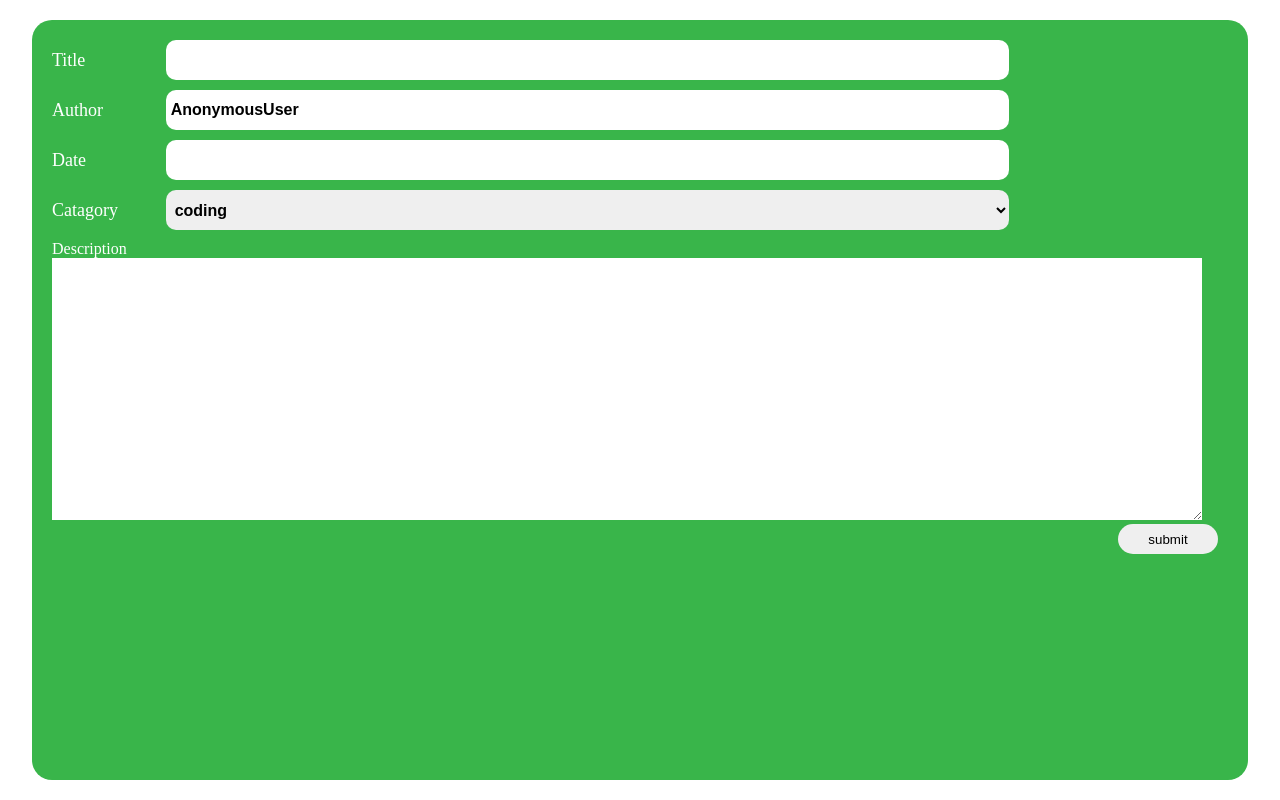
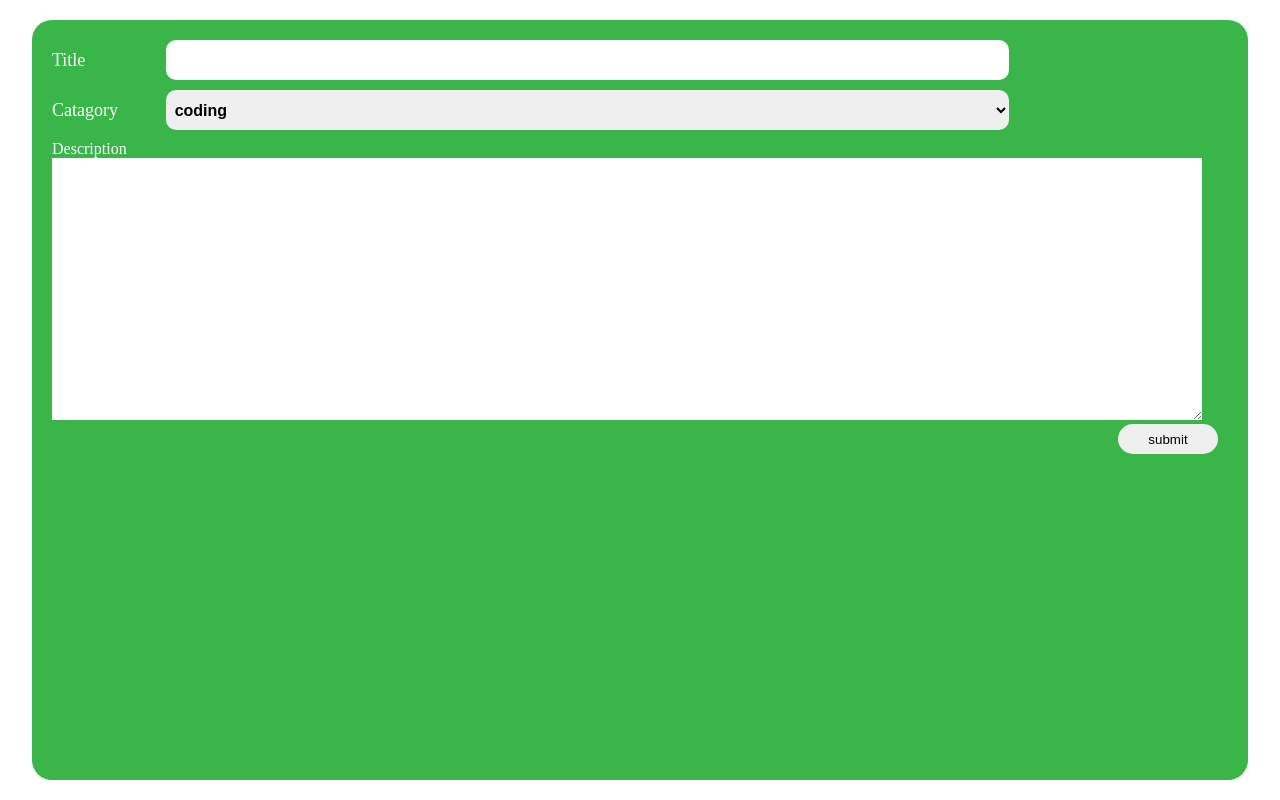
Before and after one commit to vidit-od/Blog-Website, a Django app: page /write_blog in a window 1280 px wide. Run offline with Django 3.2, Linux system fonts and the light colour scheme.

Commit message:
Write BLog complete

```diff
--- a/Post/views.py
+++ b/Post/views.py
@@ -57,11 +57,10 @@ def blogs(request):
 def write_blog(request):
     if request.method=="POST":
         title=request.POST["title"]
-        author=User
-        date=datetime.now()
+        author=request.user.username
+        date=(str(datetime.now()))[0:10]
         catagory=request.POST['catagory']
         Description=request.POST['Description']
-
         if title=='' or author=='' or date=='' or catagory=='' or Description=='':
            messages.info(request, 'empty fields')
            return redirect('write_blog')
@@ -70,6 +69,9 @@ def write_blog(request):
             messages.info(request, 'choose different title')
             return redirect('write_blog')
 
+        elif len(Description)<40 :
+            messages.info(request, 'Blog should be descriptive')
+            return redirect('write_blog')
         else:
             data= post.objects.create(title=title,author=author,date=date,catagory=catagory,description=Description)
             data.save()
--- a/templates/write_blog.html
+++ b/templates/write_blog.html
@@ -10,22 +10,17 @@
 <body>
     <main>
         <div class="write_blog">
+            {% for message in messages %}
+                {{message}}
+            {% endfor %}
             <form action="" method="POST">
                 {% csrf_token %}
                 <div class="fields">
                     <label> Title</label>
                     <input type="text" name="title">
+                </div>
 
-                </div>
-                <div class="fields">
-                    <label> Author</label>
-                    <input type="text" name="author" value="{{user}}">
 
-                </div>
-                <div class="fields">
-                    <label> Date</label>
-                        <input type='text' name="date" id="today">
-                </div>
                 <div class="fields">
                     <label> Catagory</label>
                     <select name="catagory" class="catagory" id="catagory">
```
